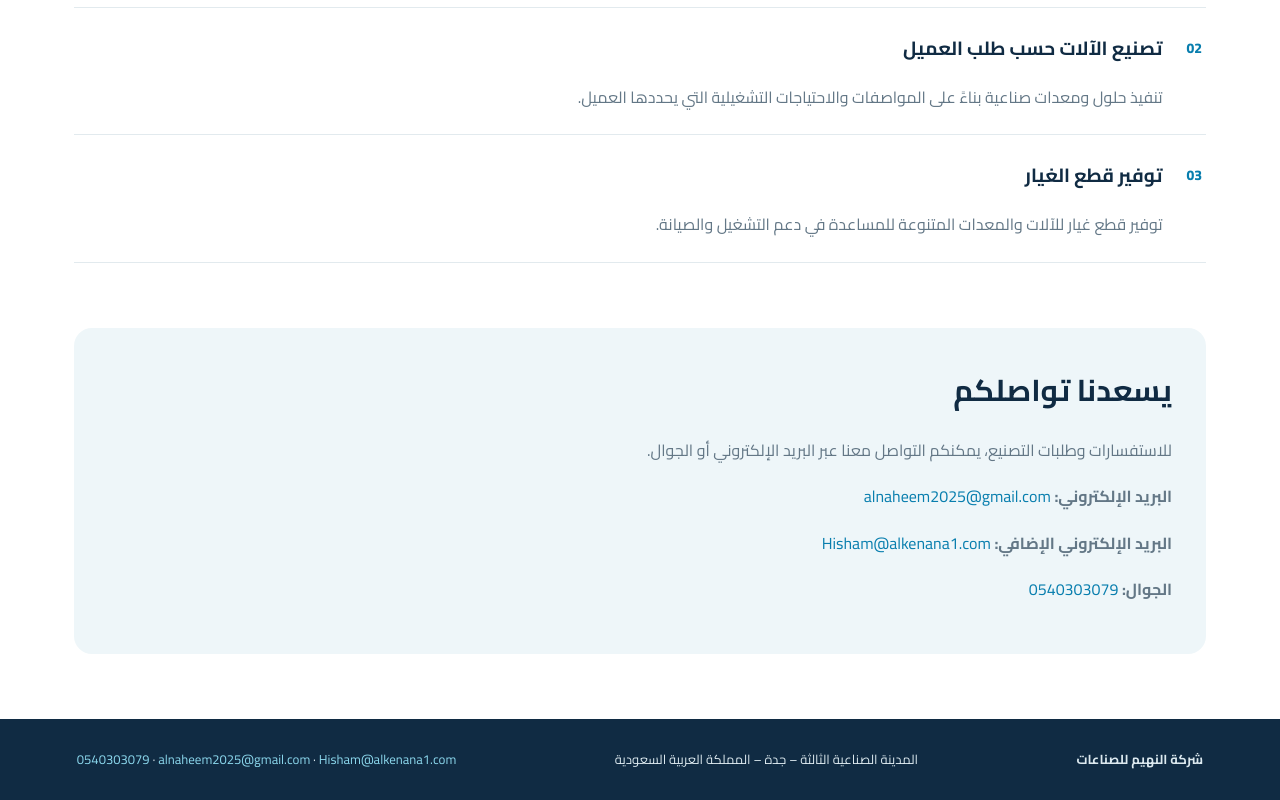
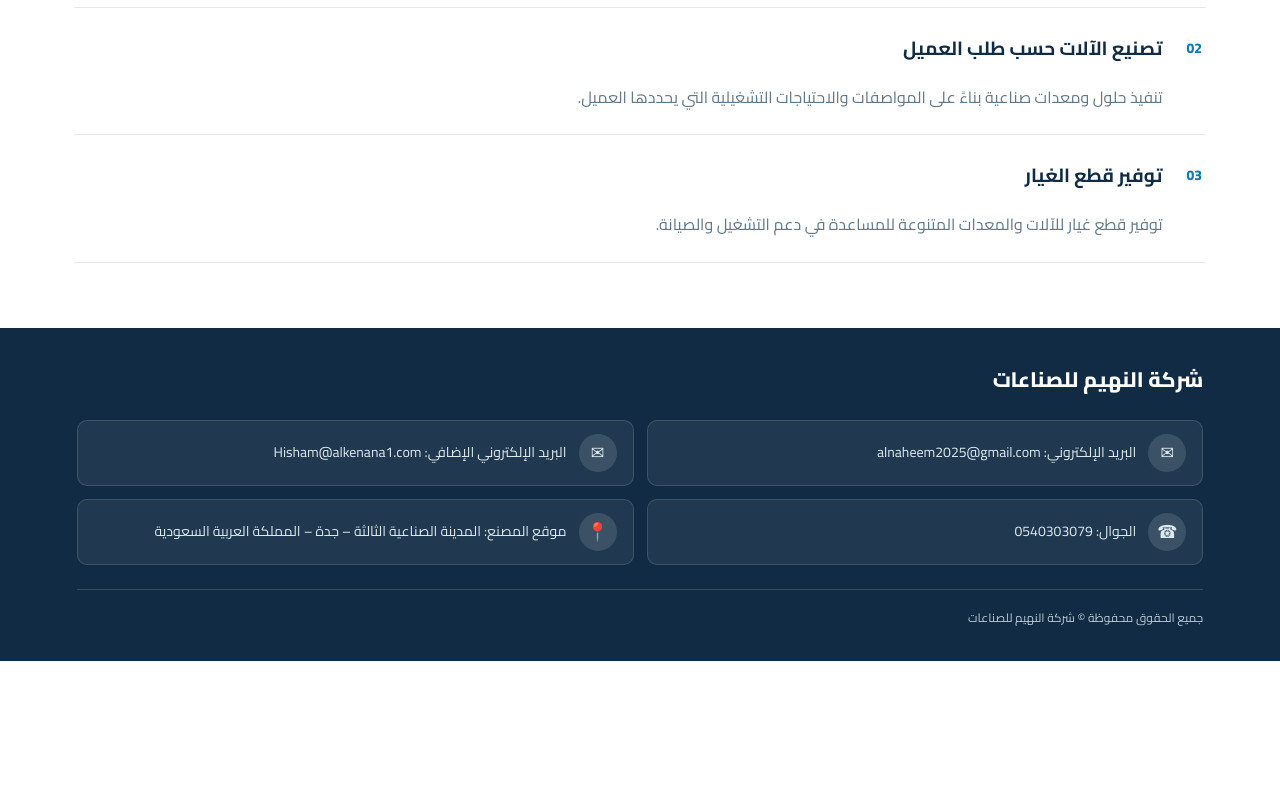
Before and after one commit to alnaheem2025-ux/alnaheemwebsite, a plain HTML site: page about.html in a window 1280 px wide. Shown: the part 1618-2418 px from the top of the page. After the commit the page ends 2279 px from the top, so only its background shows below. Drawn offline with Linux system fonts and the light colour scheme.

Commit message:
Update about.html

```diff
--- a/about.html
+++ b/about.html
@@ -12,7 +12,7 @@
 <style>
 @import url('https://fonts.googleapis.com/css2?family=Cairo:wght@400;500;600;700;800&display=swap');
 
-:root{
+:root {
   --blue:#087eae;
   --navy:#102b43;
   --ink:#203344;
@@ -20,9 +20,11 @@
   --pale:#eef6f9;
 }
 
-*{box-sizing:border-box}
+* {
+  box-sizing:border-box;
+}
 
-body{
+body {
   margin:0;
   font-family:'Cairo',Tahoma,Arial,sans-serif;
   color:var(--ink);
@@ -30,7 +32,7 @@ body{
   line-height:1.9;
 }
 
-.top{
+.top {
   min-height:82px;
   padding:16px max(6vw,22px);
   display:flex;
@@ -41,7 +43,7 @@ body{
   flex-wrap:wrap;
 }
 
-.brand{
+.brand {
   display:flex;
   align-items:center;
   gap:12px;
@@ -50,18 +52,19 @@ body{
   font-weight:800;
 }
 
-.brand img{
+.brand img {
   width:58px;
   height:58px;
   object-fit:contain;
 }
 
-nav{
+nav {
   display:flex;
   gap:26px;
+  flex-wrap:wrap;
 }
 
-nav a{
+nav a {
   color:#526675;
   text-decoration:none;
   font-weight:700;
@@ -69,17 +72,17 @@ nav a{
 }
 
 nav a.active,
-nav a:hover{
+nav a:hover {
   color:var(--blue);
 }
 
-main{
+main {
   max-width:1180px;
   margin:auto;
   padding:0 24px;
 }
 
-h1{
+h1 {
   font-size:clamp(38px,5vw,64px);
   line-height:1.25;
   color:var(--navy);
@@ -87,24 +90,24 @@ h1{
   font-weight:800;
 }
 
-h1 em{
+h1 em {
   font-style:normal;
   color:var(--blue);
 }
 
-h2{
+h2 {
   font-size:30px;
   color:var(--navy);
   margin:0 0 12px;
 }
 
-h3{
+h3 {
   font-size:19px;
   color:var(--navy);
   margin:8px 0;
 }
 
-.eyebrow{
+.eyebrow {
   color:var(--blue);
   font-size:13px;
   font-weight:800;
@@ -112,54 +115,55 @@ h3{
   margin:0 0 10px;
 }
 
-.lead{
+.lead {
   font-size:18px;
   color:var(--muted);
   max-width:700px;
   margin:0 0 28px;
 }
 
-.page-head{
+.page-head {
   padding:65px 0 42px;
 }
 
-.page-head h1{
+.page-head h1 {
   font-size:52px;
 }
 
-.about-grid{
+.about-grid {
   display:grid;
   grid-template-columns:repeat(2,1fr);
   gap:18px;
 }
 
-.panel{
+.panel {
   padding:30px;
   border:1px solid #e3ebef;
   border-radius:14px;
   background:#fff;
 }
 
-.panel.dark{
+.panel.dark {
   background:var(--navy);
   color:white;
 }
 
-.panel.dark h2{
+.panel.dark h2 {
   color:white;
 }
 
-.panel.dark p{
+.panel.dark p {
   color:#d0e0e8;
 }
 
-.panel p{
+.panel p {
   color:var(--muted);
   margin-bottom:0;
 }
 
 /* شعار النهيم تحت مربع الرؤية */
-.vision-logo{
+
+.vision-logo {
   grid-column:2;
   display:flex;
   align-items:center;
@@ -168,7 +172,7 @@ h3{
   min-height:230px;
 }
 
-.vision-logo img{
+.vision-logo img {
   display:block;
   width:100%;
   max-width:350px;
@@ -176,95 +180,138 @@ h3{
   object-fit:contain;
 }
 
-.work{
+.work {
   padding:65px 0;
 }
 
-.work-list{
+.work-list {
   border-top:1px solid #e2eaee;
 }
 
-.work-list>div{
+.work-list>div {
   display:flex;
   gap:24px;
   padding:22px 4px;
   border-bottom:1px solid #e2eaee;
 }
 
-.work-list>div>span{
+.work-list>div>span {
   padding-top:5px;
   color:var(--blue);
   font-size:14px;
   font-weight:800;
 }
 
-.work-list h3{
+.work-list h3 {
   margin:0;
 }
 
-.work-list p{
+.work-list p {
   color:var(--muted);
   margin-bottom:0;
 }
 
-.contact{
-  background:var(--pale);
-  border-radius:18px;
-  padding:34px;
-  margin-bottom:65px;
+/* الشريط الأزرق الغامق وبيانات التواصل */
+
+footer {
+  background:#102b43;
+  color:#dce9ef;
+  padding:32px max(6vw,22px);
+  font-size:14px;
 }
 
-.contact p{
-  color:var(--muted);
+.footer-inner {
+  max-width:1180px;
+  margin:auto;
 }
 
-.contact a{
-  color:var(--blue);
-  text-decoration:none;
+.footer-title {
+  color:#fff;
+  font-size:21px;
+  font-weight:800;
+  margin-bottom:20px;
 }
 
-footer{
-  background:#102b43;
-  color:#dce9ef;
-  padding:28px max(6vw,22px);
-  display:flex;
-  justify-content:space-between;
-  gap:14px;
-  flex-wrap:wrap;
-  font-size:13px;
+.footer-contact {
+  display:grid;
+  grid-template-columns:repeat(2,minmax(0,1fr));
+  gap:13px;
 }
 
-footer a{
-  color:#8bd7ec;
+.footer-item {
+  display:flex;
+  align-items:center;
+  gap:12px;
+  min-width:0;
+  padding:13px 16px;
+  background:rgba(255,255,255,.07);
+  border:1px solid rgba(255,255,255,.13);
+  border-radius:10px;
+  color:#dce9ef;
   text-decoration:none;
+  overflow-wrap:anywhere;
+  transition:.2s ease;
 }
 
-@media(max-width:720px){
-  .about-grid{
+.footer-item:hover {
+  background:rgba(255,255,255,.15);
+  border-color:#8bd7ec;
+  color:#8bd7ec;
+}
+
+.footer-icon {
+  width:38px;
+  height:38px;
+  flex:0 0 38px;
+  display:grid;
+  place-items:center;
+  background:rgba(255,255,255,.12);
+  border-radius:50%;
+  font-size:18px;
+}
+
+.footer-bottom {
+  border-top:1px solid rgba(255,255,255,.16);
+  margin-top:24px;
+  padding-top:17px;
+  color:#b8cbd6;
+  font-size:12px;
+}
+
+/* توافق التصميم مع الجوال */
+
+@media(max-width:720px) {
+
+  .about-grid {
     grid-template-columns:1fr;
   }
 
-  .vision-logo{
+  .vision-logo {
     grid-column:1;
     min-height:180px;
   }
 
-  .vision-logo img{
+  .vision-logo img {
     max-width:280px;
   }
 
-  nav{
+  nav {
     gap:16px;
   }
 
-  .page-head h1{
+  .page-head h1 {
     font-size:40px;
   }
 
-  footer{
-    flex-direction:column;
+  .footer-contact {
+    grid-template-columns:1fr;
+  }
+
+  main {
+    padding:0 18px;
   }
 }
+
 </style>
 </head>
 
@@ -287,41 +334,57 @@ footer a{
 <main>
 
   <section class="page-head">
+
     <p class="eyebrow">نبذة عن المصنع</p>
+
     <h1>من نحن <em>وأعمالنا</em></h1>
+
     <p class="lead">
       شريك صناعي يركز على الحلول العملية، والتصنيع وفق احتياجات العملاء.
     </p>
+
   </section>
 
   <section class="about-grid">
 
     <article class="panel">
+
       <h2>من نحن</h2>
+
       <p>
         مصنع النهيم للصناعات منشأة صناعية تقع في المدينة الصناعية الثالثة بمدينة جدة في المملكة العربية السعودية. نعمل في مجال تصنيع آلات إنتاج المنتجات البلاستيكية، وتصنيع الآلات والمعدات وفق طلب العميل، إلى جانب توفير قطع الغيار للآلات والمعدات المتنوعة.
       </p>
+
     </article>
 
     <article class="panel dark">
+
       <h2>رؤيتنا</h2>
+
       <p>
         أن نكون خياراً موثوقاً في تقديم حلول تصنيع الآلات والمعدات الصناعية، من خلال التطوير المستمر وفهم احتياجات السوق والعملاء.
       </p>
+
     </article>
 
     <!-- شعار النهيم تحت مربع رؤيتنا -->
+
     <div class="vision-logo">
+
       <img
         src="alnaheem-logo.png"
         alt="شعار شركة النهيم للصناعات">
+
     </div>
 
     <article class="panel">
+
       <h2>رسالتنا</h2>
+
       <p>
         تقديم حلول صناعية مصممة بعناية، تجمع بين جودة التصنيع والاهتمام بالتفاصيل والاستجابة لمتطلبات العملاء.
       </p>
+
     </article>
 
   </section>
@@ -329,6 +392,7 @@ footer a{
   <section class="work">
 
     <p class="eyebrow">مجالات العمل</p>
+
     <h2>ماذا نقدم؟</h2>
 
     <div class="work-list">
@@ -337,7 +401,9 @@ footer a{
         <span>01</span>
         <section>
           <h3>تصنيع آلات إنتاج المنتجات البلاستيكية</h3>
-        <p>تجهيز وتصنيع آلات تخدم عمليات إنتاج المنتجات البلاستيكية.</p>
+          <p>
+            تجهيز وتصنيع آلات تخدم عمليات إنتاج المنتجات البلاستيكية.
+          </p>
         </section>
       </div>
 
@@ -345,7 +411,9 @@ footer a{
         <span>02</span>
         <section>
           <h3>تصنيع الآلات حسب طلب العميل</h3>
-        <p>تنفيذ حلول ومعدات صناعية بناءً على المواصفات والاحتياجات التشغيلية التي يحددها العميل.</p>
+          <p>
+            تنفيذ حلول ومعدات صناعية بناءً على المواصفات والاحتياجات التشغيلية التي يحددها العميل.
+          </p>
         </section>
       </div>
 
@@ -353,52 +421,87 @@ footer a{
         <span>03</span>
         <section>
           <h3>توفير قطع الغيار</h3>
-        <p>توفير قطع غيار للآلات والمعدات المتنوعة للمساعدة في دعم التشغيل والصيانة.</p>
+          <p>
+            توفير قطع غيار للآلات والمعدات المتنوعة للمساعدة في دعم التشغيل والصيانة.
+          </p>
         </section>
       </div>
 
     </div>
-</section>
-
-<section class="contact">
-
-  <h2>يسعدنا تواصلكم</h2>
-
-  <p>
-    للاستفسارات وطلبات التصنيع، يمكنكم التواصل معنا عبر البريد الإلكتروني أو الجوال.
-  </p>
-
-  <p>
-    <strong>البريد الإلكتروني:</strong>
-    <a href="mailto:alnaheem2025@gmail.com">alnaheem2025@gmail.com</a>
-  </p>
-
-  <p>
-    <strong>البريد الإلكتروني الإضافي:</strong>
-    <a href="mailto:Hisham@alkenana1.com">Hisham@alkenana1.com</a>
-  </p>
-
-  <p>
-    <strong>الجوال:</strong>
-    <a href="tel:+966540303079" dir="ltr">0540303079</a>
-  </p>
 
   </section>
 
 </main>
 
+<!-- بيانات التواصل في الشريط الأزرق السفلي فقط -->
+
 <footer>
-  <strong>شركة النهيم للصناعات</strong>
 
-  <span>المدينة الصناعية الثالثة – جدة – المملكة العربية السعودية</span>
+  <div class="footer-inner">
+
+    <div class="footer-title">
+      شركة النهيم للصناعات
+    </div>
+
+    <div class="footer-contact">
+
+      <a class="footer-item"
+         href="mailto:alnaheem2025@gmail.com">
+
+        <span class="footer-icon">✉</span>
 
         <span>
-    <a href="mailto:alnaheem2025@gmail.com">alnaheem2025@gmail.com</a>
-    ·
-    <a href="mailto:Hisham@alkenana1.com">Hisham@alkenana1.com</a>
-    ·
-    <a href="tel:+966540303079" dir="ltr">0540303079</a>
+          البريد الإلكتروني:
+          alnaheem2025@gmail.com
         </span>
+
+      </a>
+
+      <a class="footer-item"
+         href="mailto:Hisham@alkenana1.com">
+
+        <span class="footer-icon">✉</span>
+
+        <span>
+          البريد الإلكتروني الإضافي:
+          Hisham@alkenana1.com
+        </span>
+
+      </a>
+
+      <a class="footer-item"
+         href="tel:+966540303079">
+
+        <span class="footer-icon">☎</span>
+
+        <span>
+          الجوال: 0540303079
+        </span>
+
+      </a>
+
+      <a class="footer-item"
+         href="https://maps.app.goo.gl/EwoCejAxH2yB25rX9"
+         target="_blank"
+         rel="noopener noreferrer">
+
+        <span class="footer-icon">📍</span>
+
+        <span>
+          موقع المصنع:
+          المدينة الصناعية الثالثة – جدة – المملكة العربية السعودية
+        </span>
+
+      </a>
+
+    </div>
+
+    <div class="footer-bottom">
+      جميع الحقوق محفوظة © شركة النهيم للصناعات
+    </div>
+
+  </div>
+
 </footer>
 
 </body>
```
Lines whose indentation alone changed are shown as unchanged.
